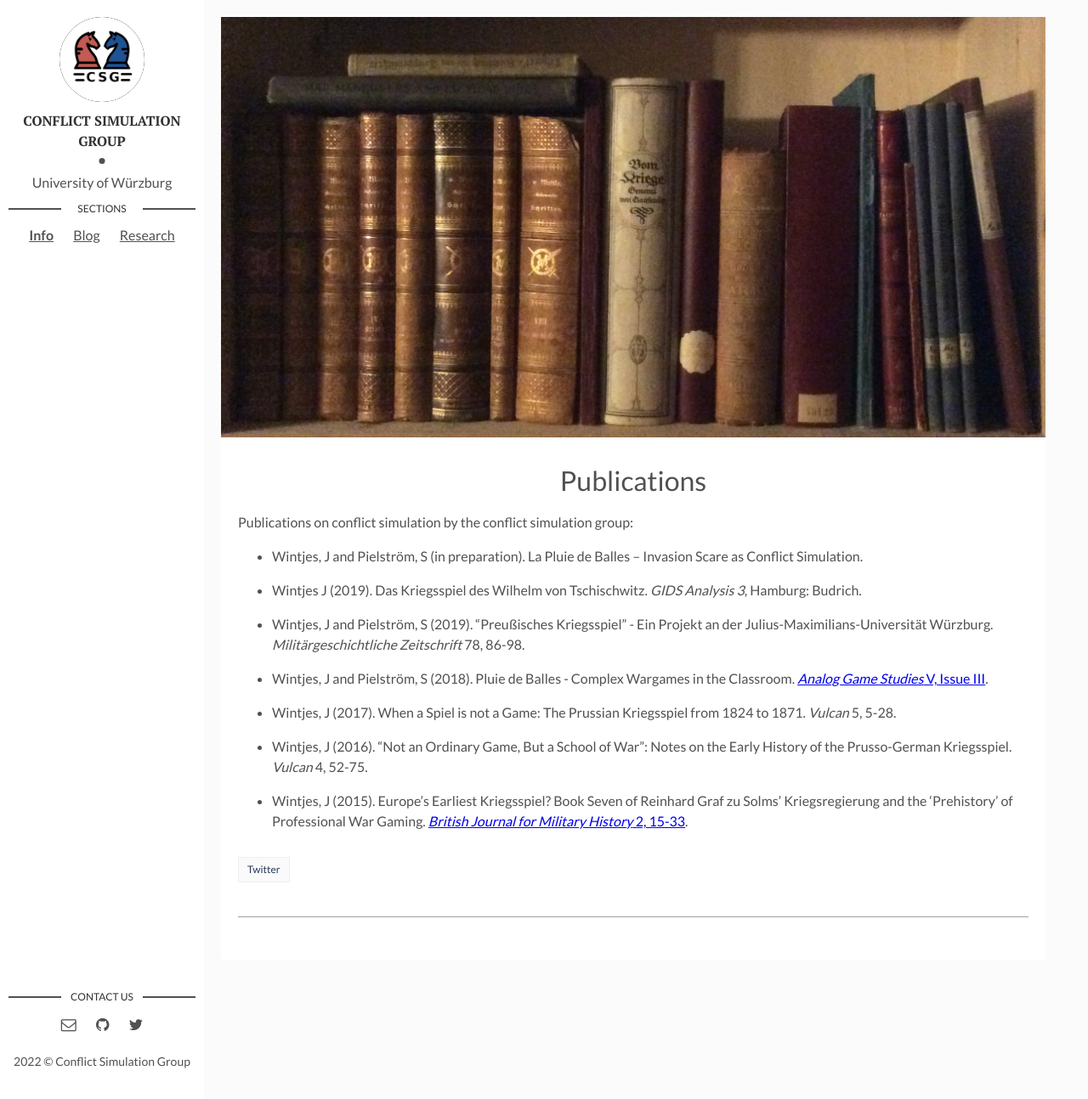
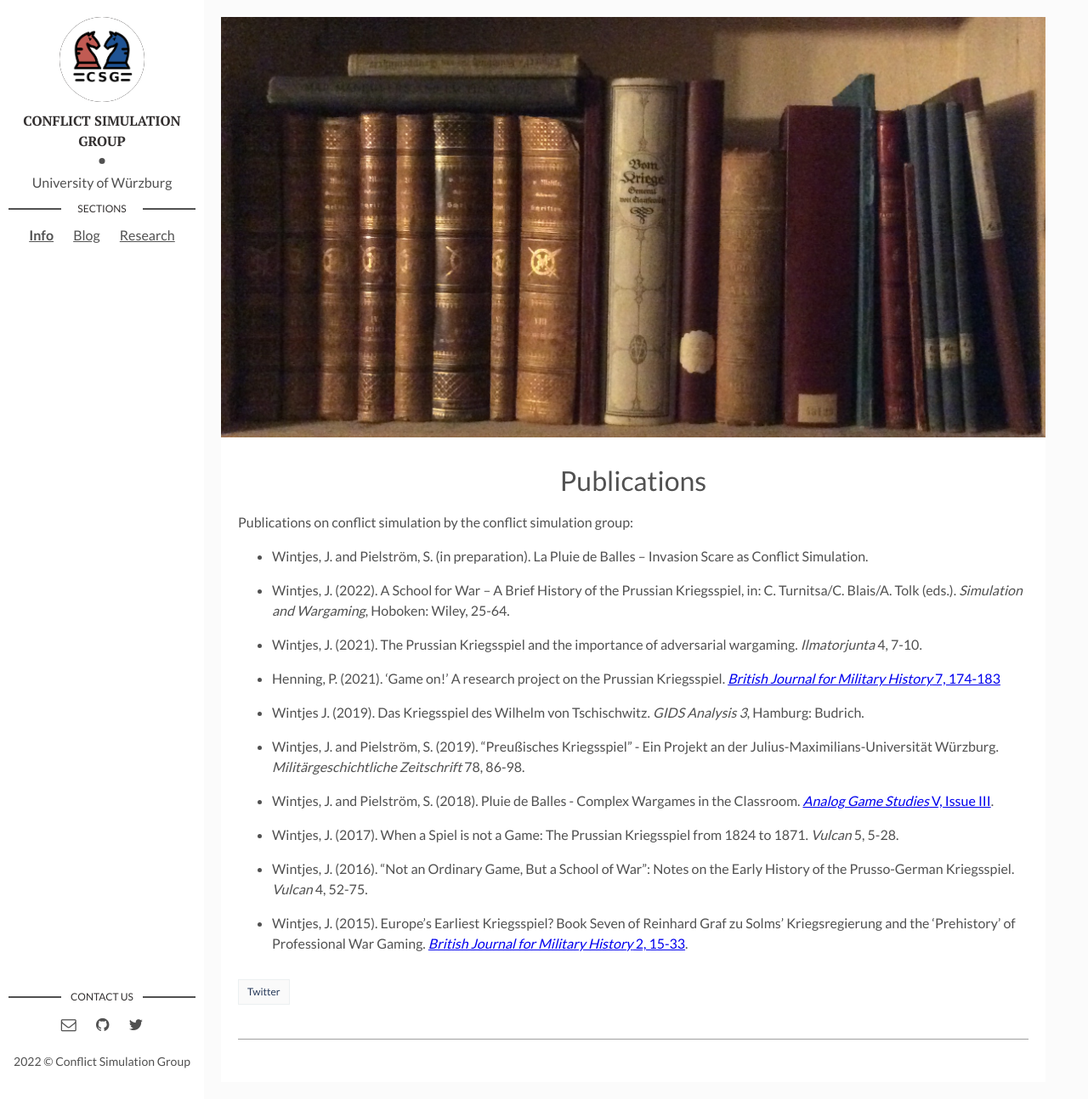
Before and after one commit to cosimg/cosimg.github.io, a Jekyll site: the page built from _posts/2019-10-30-publications.markdown, in a window 1280 px wide and 1294 px high. Shown: the whole window at 85% size. Built offline with Jekyll 4.4.1, drawn with Linux system fonts in a browser that asks for light colours.

Commit message:
Update 2019-10-30-publications.markdown

```diff
--- a/_posts/2019-10-30-publications.markdown
+++ b/_posts/2019-10-30-publications.markdown
@@ -9,16 +9,22 @@ tags: [publications]
 ---
 Publications on conflict simulation by the conflict simulation group:
 
-- Wintjes, J and Pielström, S (in preparation). La Pluie de Balles – Invasion Scare as Conflict Simulation.
+- Wintjes, J. and Pielström, S. (in preparation). La Pluie de Balles – Invasion Scare as Conflict Simulation.
 
-- Wintjes J (2019). Das Kriegsspiel des Wilhelm von Tschischwitz. *GIDS Analysis 3*, Hamburg: Budrich.
+- Wintjes, J. (2022). A School for War – A Brief History of the Prussian Kriegsspiel, in: C. Turnitsa/C. Blais/A. Tolk (eds.). *Simulation and Wargaming*, Hoboken: Wiley,  25-64.
 
-- Wintjes, J and Pielström, S (2019). "Preußisches Kriegsspiel" - Ein Projekt an der Julius-Maximilians-Universität Würzburg. *Militärgeschichtliche Zeitschrift* 78, 86-98.
+- Wintjes, J. (2021). The Prussian Kriegsspiel and the importance of adversarial wargaming. *Ilmatorjunta* 4, 7-10.
 
-- Wintjes, J and Pielström, S (2018). Pluie de Balles - Complex Wargames in the Classroom. [*Analog Game Studies* V, Issue III](http://analoggamestudies.org/2018/09/pluie-de-balles-complex-wargames-in-the-classroom/).
+- Henning, P. (2021). ‘Game on!’ A research project on the Prussian Kriegsspiel. [*British Journal for Military History* 7, 174-183](https://bjmh.gold.ac.uk/article/view/1561)
 
-- Wintjes, J (2017). When a Spiel is not a Game: The Prussian Kriegsspiel from 1824 to 1871. *Vulcan* 5, 5-28.
+- Wintjes J. (2019). Das Kriegsspiel des Wilhelm von Tschischwitz. *GIDS Analysis 3*, Hamburg: Budrich.
 
-- Wintjes, J (2016). “Not an Ordinary Game, But a School of War”: Notes on the Early History of the Prusso-German Kriegsspiel. *Vulcan* 4, 52-75.
+- Wintjes, J. and Pielström, S. (2019). "Preußisches Kriegsspiel" - Ein Projekt an der Julius-Maximilians-Universität Würzburg. *Militärgeschichtliche Zeitschrift* 78, 86-98.
 
-- Wintjes, J (2015). Europe’s Earliest Kriegsspiel? Book Seven of Reinhard Graf zu Solms’ Kriegsregierung and the ‘Prehistory’ of Professional War Gaming. [*British Journal for Military History* 2, 15-33](http://bjmh.org.uk/index.php/bjmh/article/view/68).
+- Wintjes, J. and Pielström, S. (2018). Pluie de Balles - Complex Wargames in the Classroom. [*Analog Game Studies* V, Issue III](http://analoggamestudies.org/2018/09/pluie-de-balles-complex-wargames-in-the-classroom/).
+
+- Wintjes, J. (2017). When a Spiel is not a Game: The Prussian Kriegsspiel from 1824 to 1871. *Vulcan* 5, 5-28.
+
+- Wintjes, J. (2016). “Not an Ordinary Game, But a School of War”: Notes on the Early History of the Prusso-German Kriegsspiel. *Vulcan* 4, 52-75.
+
+- Wintjes, J. (2015). Europe’s Earliest Kriegsspiel? Book Seven of Reinhard Graf zu Solms’ Kriegsregierung and the ‘Prehistory’ of Professional War Gaming. [*British Journal for Military History* 2, 15-33](http://bjmh.gold.ac.uk/article/view/68).
```
